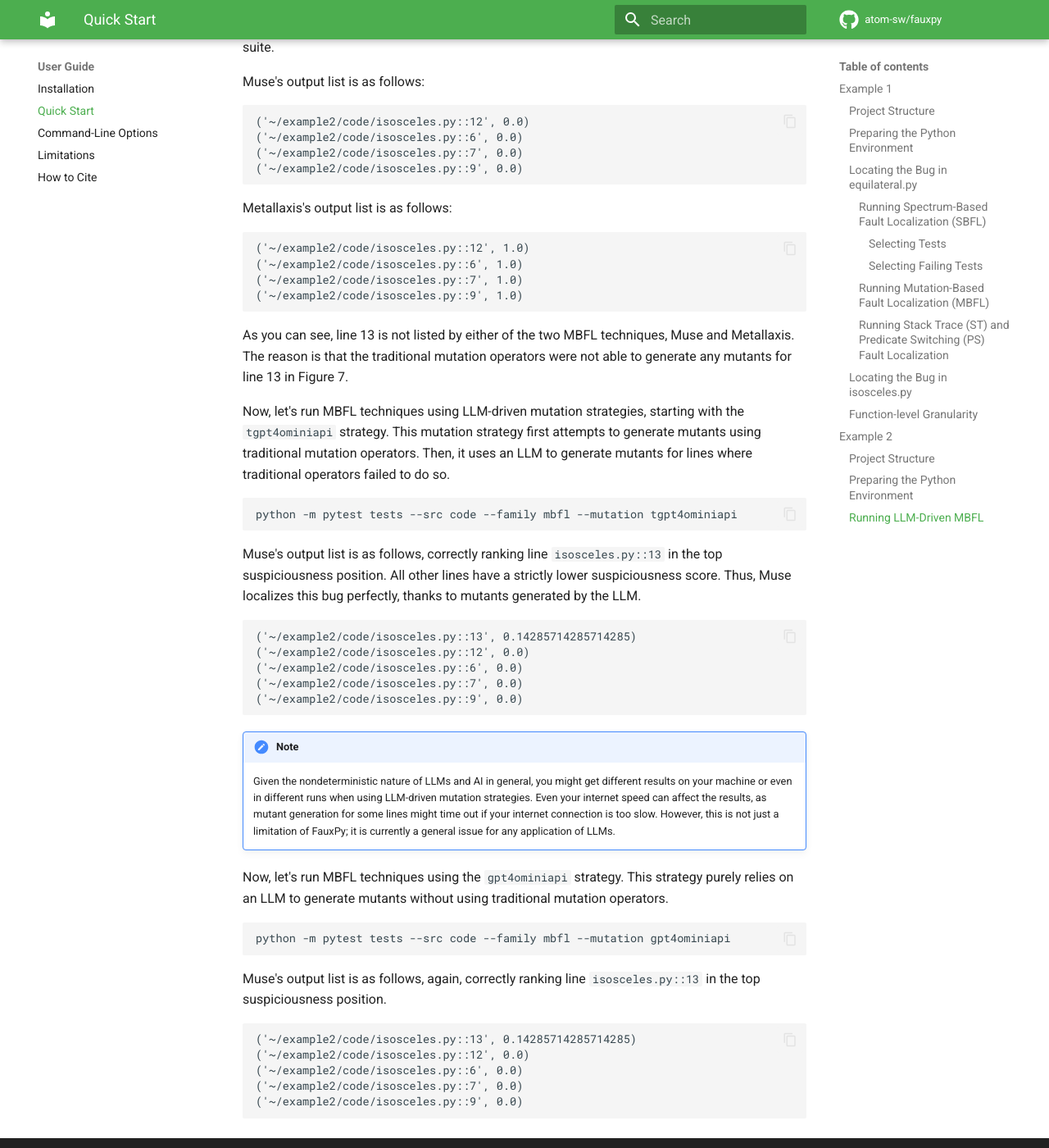
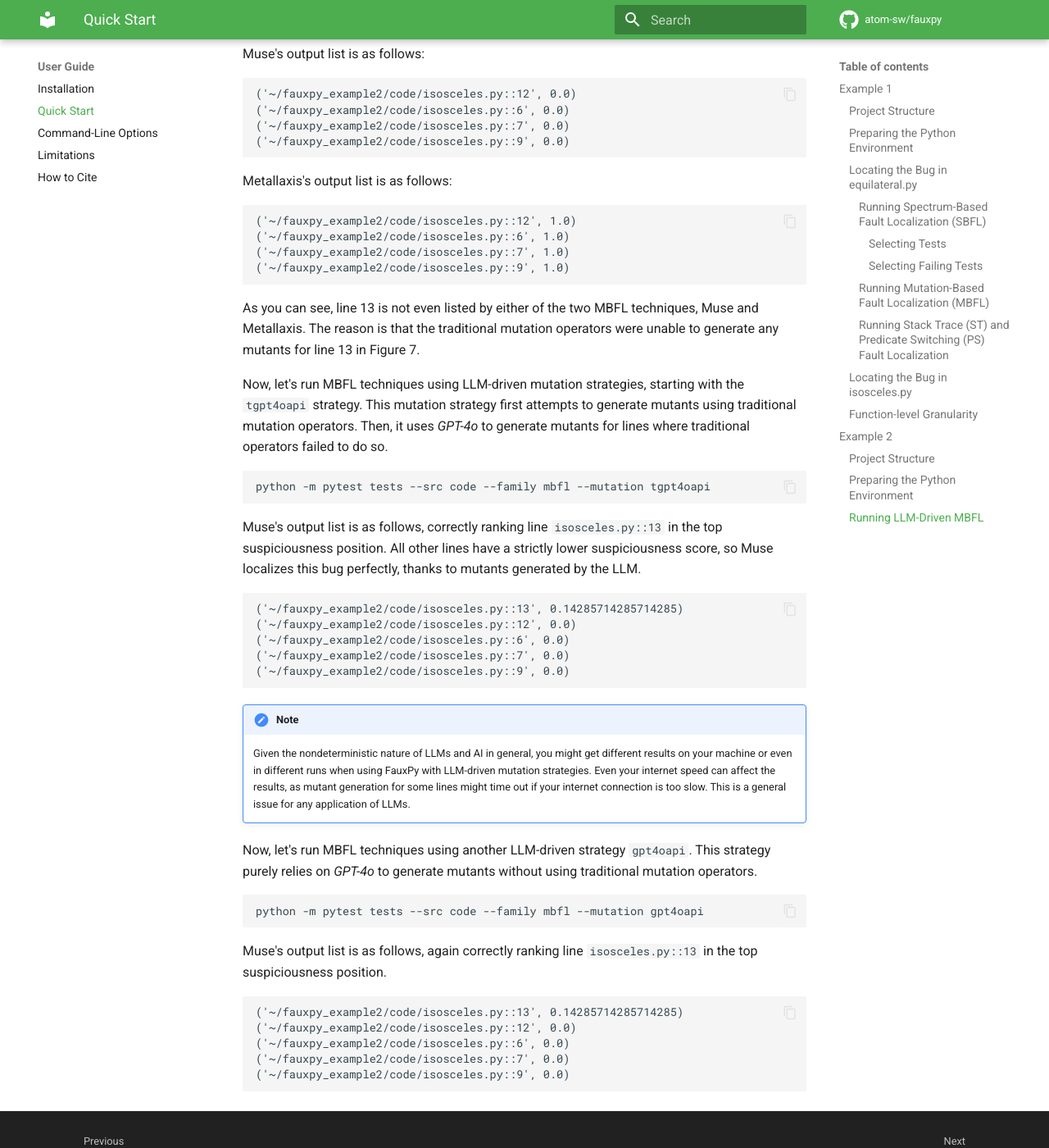
Before and after one commit to atom-sw/fauxpy, an MkDocs documentation site: the page built from docs/user/start.md, in a window 1280 px wide and 1400 px high, scrolled down 11446 px. Shown: the whole window at 82% size. Built offline with MkDocs 1.6.1 and Material for MkDocs 9.7.7, drawn with Linux system fonts in a browser that asks for light colours; comment, search, counter and statistics services are not loaded; some of the changed text lies outside the part shown.

Commit message:
Revise example 2 in quick start page of the documentation

````diff
--- a/docs/user/start.md
+++ b/docs/user/start.md
@@ -466,9 +466,9 @@
 [PyLLMut](https://pyllmut.readthedocs.io/),
 an LLM-driven mutant
 generator for Python.
-The walkthrough starts by introducing the project structure of
-[Example 2](https://github.com/atom-sw/fauxpy/tree/main/examples/example2),
-and then provides instructions on setting up an environment
+The walkthrough begins by introducing the project structure of
+[Example 2](https://github.com/atom-sw/fauxpy/tree/main/examples/example2)
+and then provides instructions on setting up the environment
 and running FauxPy with this example.
 
 ### Project Structure
@@ -511,7 +510,7 @@
     └── test_isosceles.py
 ```
 
-```python hl_lines="13" linenums="1" title="Figure 7: isosceles.py"
+```python hl_lines="13" linenums="1" title="Figure 7: Implementation of 'isosceles.py', which includes a function that computes the area of an isosceles triangle but contains a bug on line 13."
 import math
 
 
@@ -527,7 +526,7 @@
     return base
 ```
 
-```python linenums="1" title="Figure 8: test_isosceles.py"
+```python linenums="1" title="Figure 8: Test suite in 'test_isosceles.py', which includes one passing test and one failing test that reveals the bug."
 import math
 
 import pytest
@@ -551,13 +550,11 @@
 
 ### Preparing the Python Environment
 
-To get started with FauxPy, you'll first need to set up your
-environment. Follow these steps to prepare your machine for the
-walkthrough:
+To get started with FauxPy, follow these steps to set up your environment:
 
 1.  **Clone the FauxPy Repository:**
 
-    Begin by cloning the [FauxPy
+    Clone the [FauxPy
     repository](https://github.com/atom-sw/fauxpy) from GitHub:
 
     ``` bash
@@ -571,30 +568,31 @@
     location of your choice (e.g., your home directory):
 
     ``` bash
-    cp -r fauxpy/examples/example2 ~/example2
+    cp -r fauxpy/examples/example2 ~/fauxpy_example2
     ```
 
 3.  **Navigate to the Example Directory:**
 
-    Change your directory to the location where you copied Example 2:
+    Change your directory to where you copied Example 2:
 
     ``` bash
-    cd ~/example2
+    cd ~/fauxpy_example2
     ```
 
 4.  **Set Up a Python Virtual Environment:**
 
-    Create a Python 3.8 virtual environment named `env`. Later Python
-    versions should also be compatible:
+    Create a Python virtual environment named `env`.
+    On some machines (e.g., MacBooks),
+    you may need to use `python3` instead of `python`.
 
     ``` bash
-    python3.8 -m venv env
+    python -m venv env
     ```
 
 5.  **Activate the Virtual Environment:**
 
-    Activate the `env` environment. Ensure that this environment remains
-    active for the following commands:
+    Activate the `env` environment.
+    Keep this environment active for the following commands:
 
     ``` bash
     source env/bin/activate
@@ -602,105 +600,108 @@
 
 6.  **Install FauxPy:**
 
-    With the virtual environment active, install FauxPy using pip:
+    With the virtual environment active, install FauxPy using `pip`:
 
     ``` bash
     pip install fauxpy
     ```
 
     For this example, since we are using LLM-driven mutation strategies
-    that rely on LLM models through their APIs, you must also set up
-    your LLM API key. The information is available on the
-    [installation page](./install.md).
+    that rely on LLMs through their APIs, you must also **set up
+    your LLM API key**. The setup instructions are available on the
+    [installation page](./install.md#setting-up-your-llm-api-key).
 
 ### Running LLM-Driven MBFL
 
-Let's first run MBFL techniques without using LLM-driven mutation strategies.
+Let's first run MBFL techniques
+without using LLM-driven mutation strategies:
 
 ``` bash
 python -m pytest tests --src code --family mbfl
 ```
 
-Note that we could add `--mutation t`to the command above, which simply specifies that
-the mutation strategy should be *Traditional*. However, since this is the
-default mutation strategy, we do not need to provide it.
+Note that you could add `--mutation t` to specify
+that the mutation strategy should be *Traditional*.
+However, since this is the default mutation strategy,
+it is not necessary to provide it.
 
-Additionally, we do not specify the failing test because there is only a single
-failing test in the test suite.
+Additionally, we do not specify the failing test using `--failing-list`
+because there is only a single failing test in the
+test suite (Figure 8).
 
 Muse's output list is as follows:
 
 ```
-('~/example2/code/isosceles.py::12', 0.0)
-('~/example2/code/isosceles.py::6', 0.0)
-('~/example2/code/isosceles.py::7', 0.0)
-('~/example2/code/isosceles.py::9', 0.0)
+('~/fauxpy_example2/code/isosceles.py::12', 0.0)
+('~/fauxpy_example2/code/isosceles.py::6', 0.0)
+('~/fauxpy_example2/code/isosceles.py::7', 0.0)
+('~/fauxpy_example2/code/isosceles.py::9', 0.0)
 ```
 
 Metallaxis's output list is as follows:
 
 ```
-('~/example2/code/isosceles.py::12', 1.0)
-('~/example2/code/isosceles.py::6', 1.0)
-('~/example2/code/isosceles.py::7', 1.0)
-('~/example2/code/isosceles.py::9', 1.0)
+('~/fauxpy_example2/code/isosceles.py::12', 1.0)
+('~/fauxpy_example2/code/isosceles.py::6', 1.0)
+('~/fauxpy_example2/code/isosceles.py::7', 1.0)
+('~/fauxpy_example2/code/isosceles.py::9', 1.0)
 ```
 
-As you can see, line 13 is not listed by either of the two
+As you can see, line 13 is not even listed by either of the two
 MBFL techniques, Muse and Metallaxis.
-The reason is that the traditional mutation operators were not able
+The reason is that the traditional mutation operators were unable
 to generate any mutants for line 13 in Figure 7.
 
 Now, let's run MBFL techniques using LLM-driven mutation strategies,
-starting with the `tgpt4ominiapi` strategy. This mutation strategy
+starting with the `tgpt4oapi` strategy. This mutation strategy
 first attempts to generate mutants using traditional mutation operators.
-Then, it uses an LLM to generate mutants for lines where traditional
+Then, it uses *GPT-4o* to generate mutants for lines where traditional
 operators failed to do so.
 
 ``` bash
-python -m pytest tests --src code --family mbfl --mutation tgpt4ominiapi
+python -m pytest tests --src code --family mbfl --mutation tgpt4oapi
 ```
 
 Muse's output list is as follows, correctly ranking line
 `isosceles.py::13` in the top suspiciousness position.
 All other lines have a strictly
-lower suspiciousness score.
-Thus, Muse localizes this bug perfectly, thanks to
+lower suspiciousness score, so
+Muse localizes this bug perfectly, thanks to
 mutants generated by the LLM.
 
 ```
-('~/example2/code/isosceles.py::13', 0.14285714285714285)
-('~/example2/code/isosceles.py::12', 0.0)
-('~/example2/code/isosceles.py::6', 0.0)
-('~/example2/code/isosceles.py::7', 0.0)
-('~/example2/code/isosceles.py::9', 0.0)
+('~/fauxpy_example2/code/isosceles.py::13', 0.14285714285714285)
+('~/fauxpy_example2/code/isosceles.py::12', 0.0)
+('~/fauxpy_example2/code/isosceles.py::6', 0.0)
+('~/fauxpy_example2/code/isosceles.py::7', 0.0)
+('~/fauxpy_example2/code/isosceles.py::9', 0.0)
 ```
 
 !!! note
     Given the nondeterministic nature of LLMs
     and AI in general, you might get different results on your machine or even
-    in different runs when using LLM-driven mutation strategies.
+    in different runs when using FauxPy with LLM-driven mutation strategies.
     Even your internet speed can affect the results,
     as mutant generation for some lines might time out if your internet
     connection is too slow.
-    However, this is not just a limitation of FauxPy; it is currently a general issue
+    This is a general issue
     for any application of LLMs.
 
-Now, let's run MBFL techniques using the `gpt4ominiapi` strategy.
-This strategy purely relies on an LLM to generate mutants without using
+Now, let's run MBFL techniques using another LLM-driven strategy `gpt4oapi`.
+This strategy purely relies on *GPT-4o* to generate mutants without using
 traditional mutation operators.
 
 ``` bash
-python -m pytest tests --src code --family mbfl --mutation gpt4ominiapi
+python -m pytest tests --src code --family mbfl --mutation gpt4oapi
 ```
 
-Muse's output list is as follows, again, correctly ranking line
+Muse's output list is as follows, again correctly ranking line
 `isosceles.py::13` in the top suspiciousness position.
 
 ```
-('~/example2/code/isosceles.py::13', 0.14285714285714285)
-('~/example2/code/isosceles.py::12', 0.0)
-('~/example2/code/isosceles.py::6', 0.0)
-('~/example2/code/isosceles.py::7', 0.0)
-('~/example2/code/isosceles.py::9', 0.0)
+('~/fauxpy_example2/code/isosceles.py::13', 0.14285714285714285)
+('~/fauxpy_example2/code/isosceles.py::12', 0.0)
+('~/fauxpy_example2/code/isosceles.py::6', 0.0)
+('~/fauxpy_example2/code/isosceles.py::7', 0.0)
+('~/fauxpy_example2/code/isosceles.py::9', 0.0)
 ```
````
Also changed, not shown: other parts of docs/user/start.md (+8 -9 lines).
